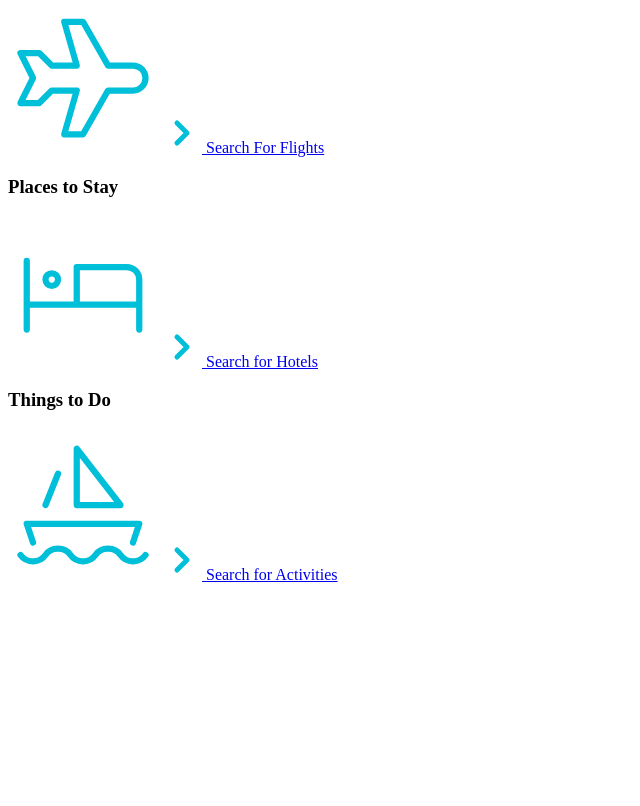
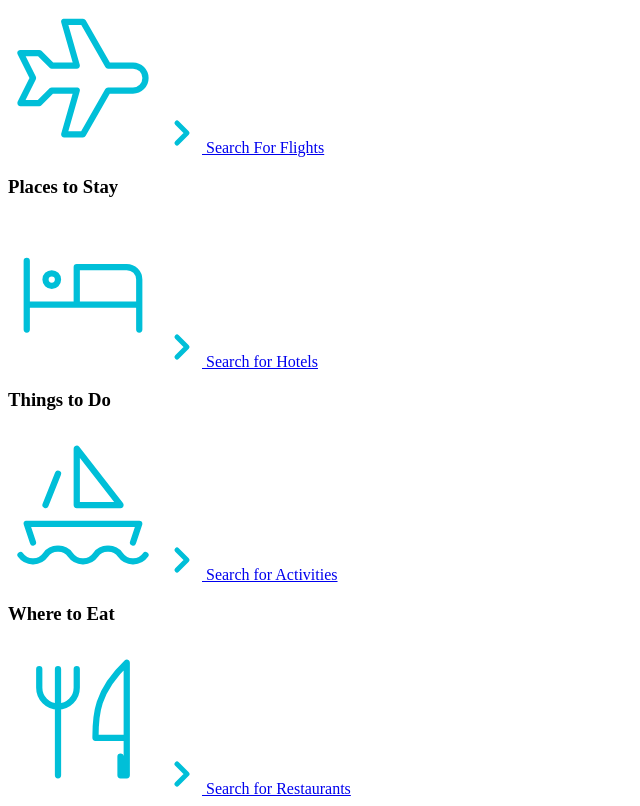
Before and after one commit to spacebunny007/Wunderlust, a plain HTML site: page index.html in a window 1280 px wide. Shown: the part 1269-2075 px from the top of the page, without its empty margins (0-640 px from the left). Before the commit the page ends 1861 px from the top, so only its background shows below. Drawn offline with Linux system fonts and the light colour scheme.

Commit message:
Updated Plan Your Stay

```diff
--- a/index.html
+++ b/index.html
@@ -118,7 +118,25 @@
                      Search for Activities
                      </a>
                  </section>
+                <!-- Where to Eat -->
+                 <section id="eat">
+                    <h3>Where to Eat</h3>
+                    <!-- SVG  -->
+                     <svg xmlns="http://www.w3.org/2000/svg" class="icon icon-tabler icon-tabler-tools-kitchen-2" width="150" height="150" viewBox="0 0 24 24" stroke-width="1" stroke="#00bfd8" fill="none" stroke-linecap="round" stroke-linejoin="round">
+                     <path stroke="none" d="M0 0h24v24H0z" fill="none"/>
+                     <path d="M19 3v12h-5c-.023 -3.681 .184 -7.406 5 -12zm0 12v6h-1v-3m-10 -14v17m-3 -17v3a3 3 0 1 0 6 0v-3" />
+                     </svg>
+                     <!-- SVG 2  -->
+                     <a href=”#” title="Search for Restaurants">
+                     <svg xmlns="http://www.w3.org/2000/svg" class="icon icon-tabler icon-tabler-chevron-right" width="40" height="40" viewBox="0 0 24 24" stroke-width="3" stroke="#00bfd8" fill="none" stroke-linecap="round" stroke-linejoin="round">
+                     <path stroke="none" d="M0 0h24v24H0z" fill="none"/>
+                     <polyline points="9 6 15 12 9 18" />
+                     </svg>
+                     Search for Restaurants
+                     </a>
+                 </section>
              </section>
+
 
          </main>
     </body>
```
